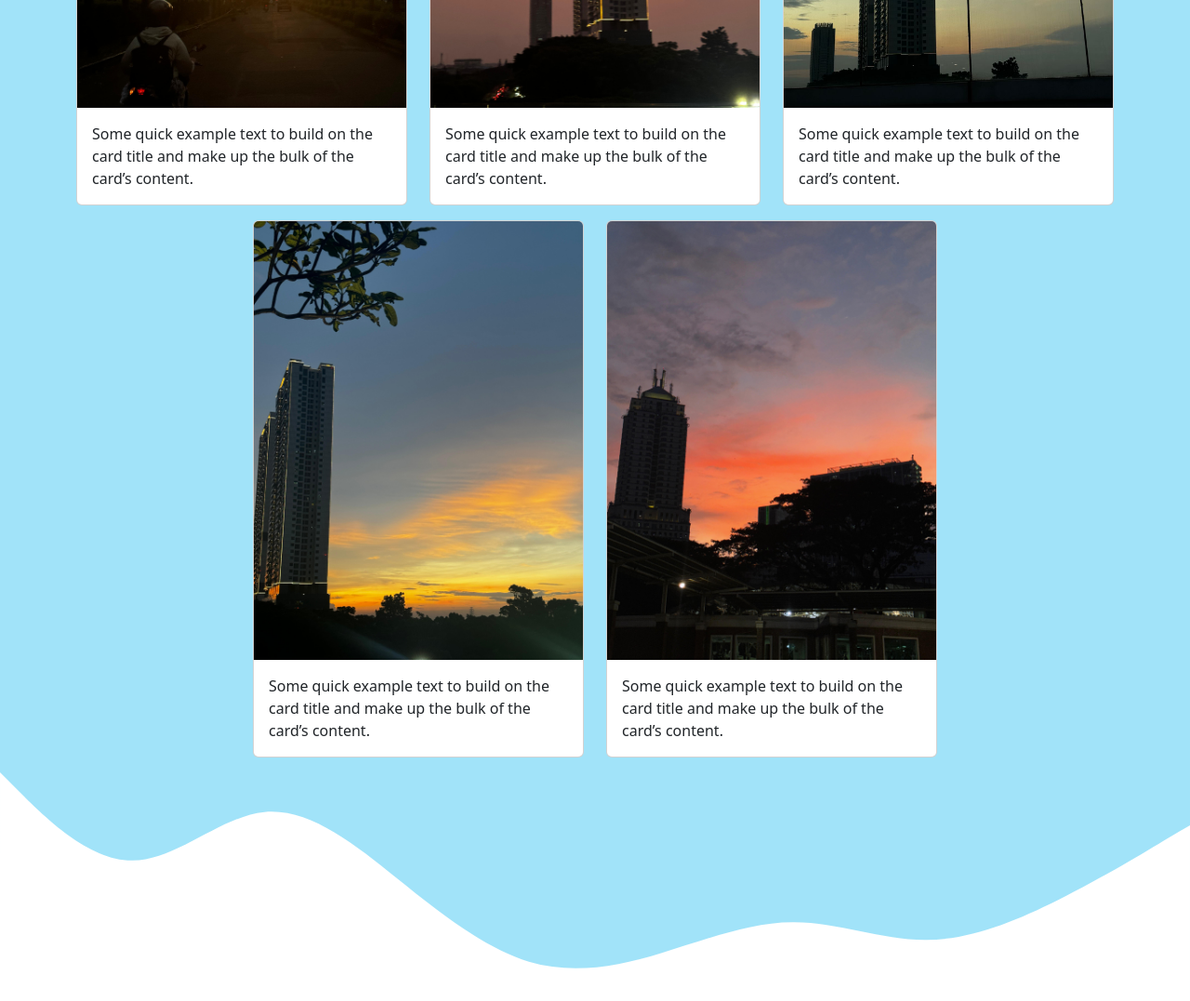
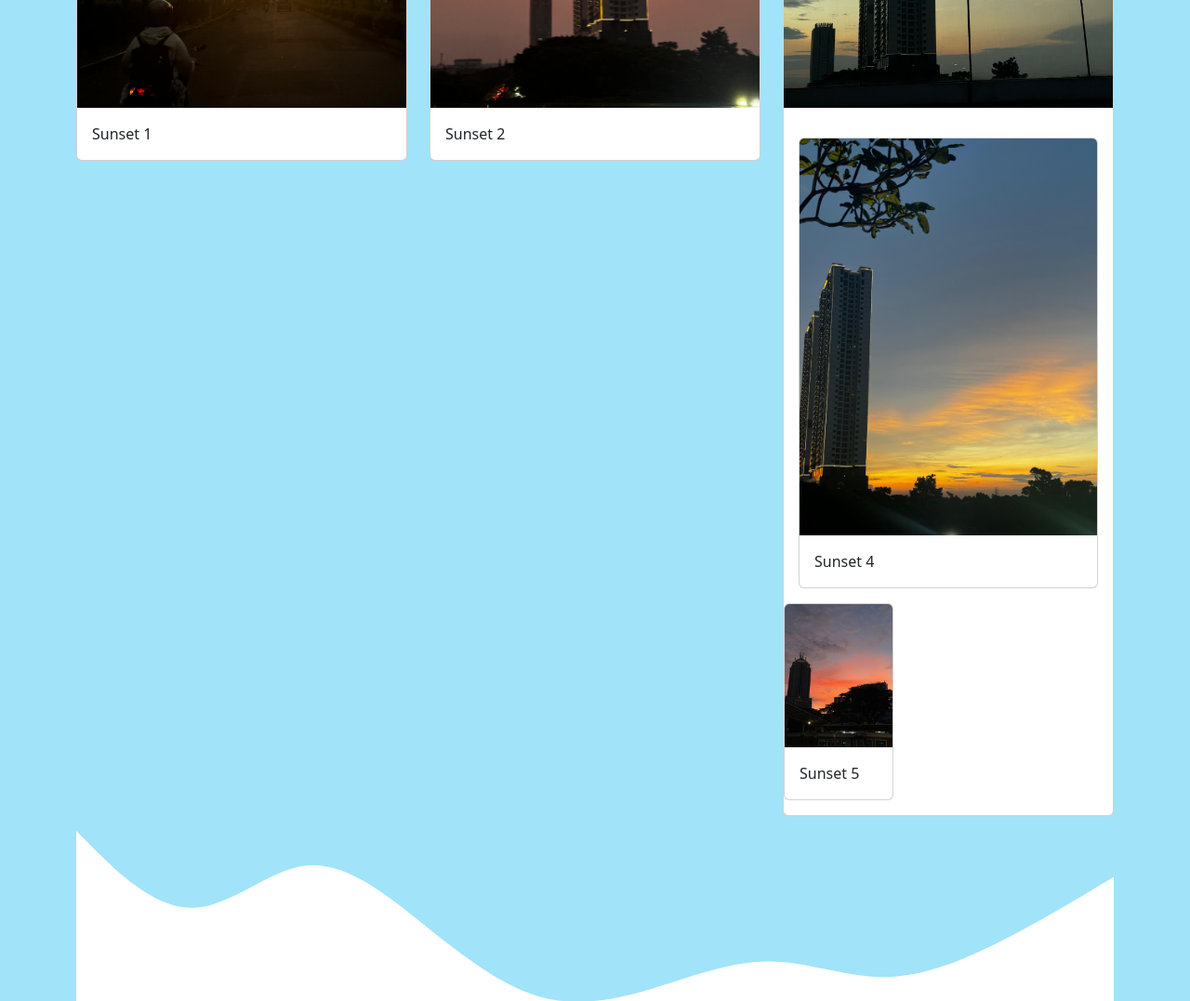
Before and after one commit to veryrareuser/magang, a plain HTML site: page index.html in a window 1280 px wide. Shown: the part 1740-2817 px from the top of the page at 93% size. Drawn offline with nearby package versions, Linux system fonts and the light colour scheme.

Commit message:
Update index.html

```diff
--- a/index.html
+++ b/index.html
@@ -87,7 +87,7 @@
             <div class="card">
               <img src="img/projects/IMG-20250522-WA0060.jpg" class="card-img-top" alt="Sunset 1" />
               <div class="card-body">
-                <p class="card-text">Some quick example text to build on the card title and make up the bulk of the card’s content.</p>
+                <p class="card-text">Sunset 1</p>
               </div>
             </div>
           </div>
@@ -95,7 +95,7 @@
             <div class="card">
               <img src="img/projects/IMG-20250522-WA0061.jpg" class="card-img-top" alt="Sunset 2" />
               <div class="card-body">
-                <p class="card-text">Some quick example text to build on the card title and make up the bulk of the card’s content.</p>
+                <p class="card-text">Sunset 2</p>
               </div>
             </div>
           </div>
@@ -103,7 +103,7 @@
             <div class="card">
               <img src="img/projects/IMG-20250522-WA0062.jpg" class="card-img-top" alt="Sunset 3" />
               <div class="card-body">
-                <p class="card-text">Some quick example text to build on the card title and make up the bulk of the card’s content.</p>
+                <p class="Sunset 3</p>
               </div>
             </div>
           </div>
@@ -111,7 +111,7 @@
             <div class="card">
               <img src="img/projects/IMG-20250522-WA0063.jpg" class="card-img-top" alt="Sunset 3" />
               <div class="card-body">
-                <p class="card-text">Some quick example text to build on the card title and make up the bulk of the card’s content.</p>
+                <p class="card-text">Sunset 4</p>
               </div>
             </div>
           </div>
@@ -119,7 +119,7 @@
             <div class="card">
               <img src="img/projects/IMG-20250522-WA0064.jpg" class="card-img-top" alt="Sunset 3" />
               <div class="card-body">
-                <p class="card-text">Some quick example text to build on the card title and make up the bulk of the card’s content.</p>
+                <p class="card-text">Sunset 5</p>
               </div>
             </div>
           </div>
```
